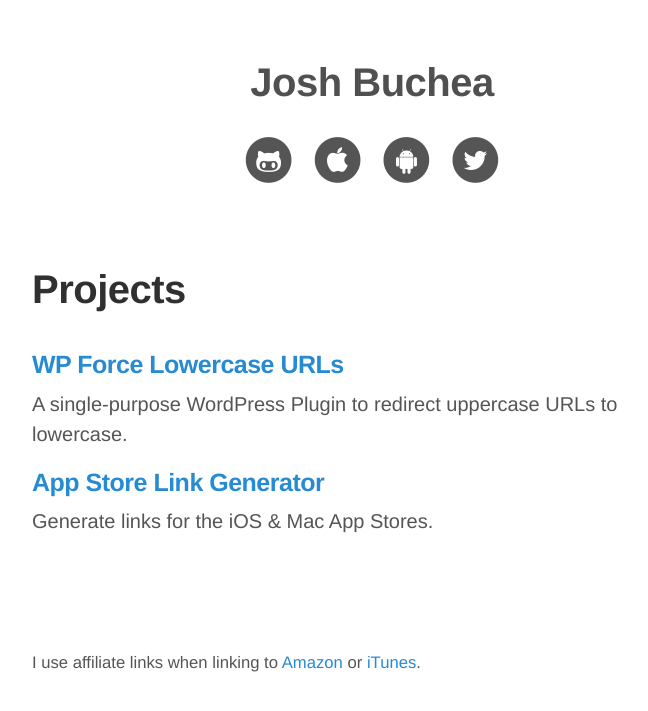
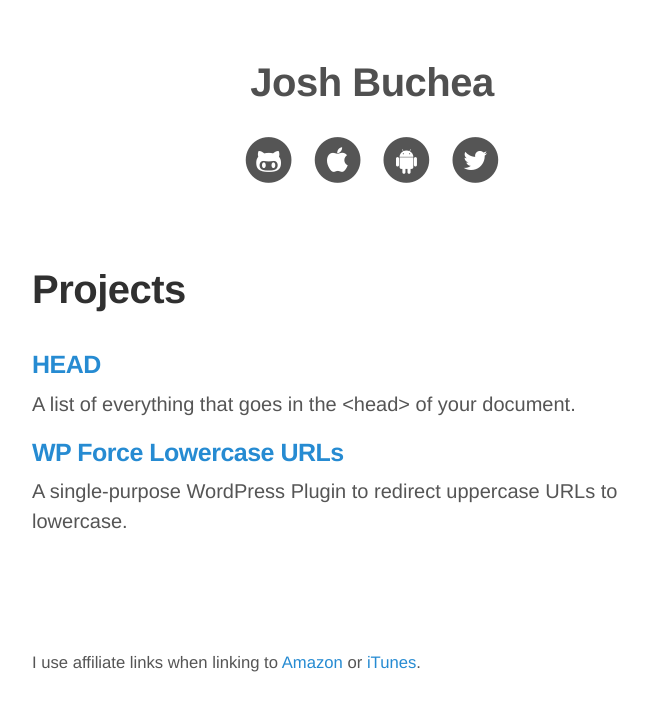
Before and after one commit to joshbuchea/joshbuchea.com, a Jekyll site: the page built from projects.md, in a window 1280 px wide. Shown: the top 711 px of the page, without its empty margins (268-916 px from the left). Built offline with Jekyll 4.4.1, drawn with Linux system fonts in a browser that asks for light colours; nearby versions of some CDN libraries.

Commit message:
Update projects

```diff
--- a/projects.md
+++ b/projects.md
@@ -3,10 +3,10 @@
 title: Projects
 ---
 
+### [HEAD](https://github.com/joshbuchea/HEAD)
+
+A list of everything that goes in the <head> of your document.
+
 ### [WP Force Lowercase URLs](https://github.com/joshbuchea/wp-force-lowercase-urls)
 
 A single-purpose WordPress Plugin to redirect uppercase URLs to lowercase.
-
-### [App Store Link Generator](https://github.com/joshbuchea/appstore-link-generator)
-
-Generate links for the iOS & Mac App Stores.
```
